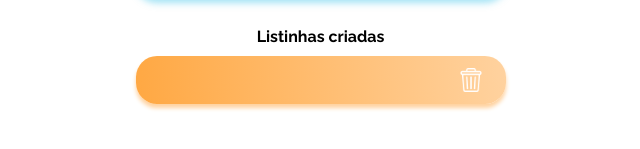
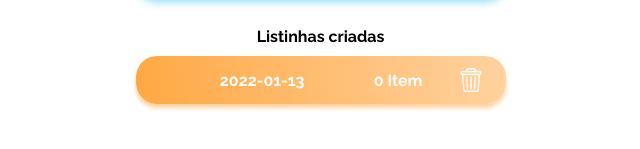
Before and after one commit to Wendellsg/listinha, a React (Create React App) app: page /listas in a window 1280 px wide. Both pictures are taken after a click on the element 795 px from the left and 139 px from the top of the page. Shown: the part 203-352 px from the top of the page, without its empty margins (327-967 px from the left). Built offline with nearby package versions, Linux system fonts and the light colour scheme.

Commit message:
Feat: removendo e reorganizando listas

```diff
--- a/src/components/CreatedList/CreatedList.js
+++ b/src/components/CreatedList/CreatedList.js
@@ -4,14 +4,29 @@ import { useNavigate } from "react-router-dom";
 
 
 export default function CreatedList(props){
+
+
+    const Quantity = props.listitens.itens.length
+    const Plural = ()=> {
+        if(Quantity<=1){
+            return 'Item'
+        }else{
+            return 'Itens'
+        }
+    }
+
+
     const navigate = useNavigate();
     return(
-        <div onClick={()=> navigate(`/lista/${props.id}`)} className='CreatedListContainer'>
-            <h3 style={{width: '150px', textAlign: 'left'}}>{props.listname}</h3>
-            {/* <h3>{props.listdate}</h3> */}
-             {/* <h3>{props.listitens}</h3> */}
+        <div className='CreatedListContainer'>
+            <div onClick={()=> navigate(`/lista/${props.id}`)} className='listLinkContainer'>
+            <h3   >{props.listname}</h3>
+                 <h3>{props.listdate.substring(0,10)}</h3>
+              <h3>{`${Quantity} ${Plural()}`}</h3>
+            </div>
+
             <div className='bin'>
-                <img src={Bin} alt='apagar'/>
+                <img src={Bin} alt='apagar' onClick={()=>props.removefunction(props.id)}/>
             </div>
         </div>
     )
--- a/src/components/CreatedList/CreatedList.styles.css
+++ b/src/components/CreatedList/CreatedList.styles.css
@@ -1,3 +1,4 @@
+
 .CreatedListContainer{
         transition: 300ms;
         display: flex;
@@ -16,6 +17,15 @@
 .CreatedListContainer:hover{
     transition: 300ms;
     transform: scale(1.1);
+}
+
+.listLinkContainer{
+    display: flex;
+    width: 80%;
+    height: 100%;
+    text-align: left;
+    align-items: center;
+    justify-content: space-between;
 }
 
 .bin{
--- a/src/screens/Lists/Lists.js
+++ b/src/screens/Lists/Lists.js
@@ -10,9 +10,7 @@ export default function Lists(){
     const [update, setUpdate] = useState(0)
 
 
-    const ListsCreateds = listsData.map((createdlist)=>
-        <CreatedList  key={createdlist.id} listname={createdlist.name} listdate={createdlist.created} id={createdlist.id}/* listitens={createdlist.Itens} *//>
-    )
+
 
     function getLocalLists(){
       const listdata = localStorage.getItem('Listas')
@@ -23,12 +21,32 @@ export default function Lists(){
       }
     }
 
+    function SaveLocalList(){
+      localStorage.setItem('Listas', JSON.stringify(listsData))
+      const listupdate = localStorage.getItem('Listas')
+      setListsData(JSON.parse(listupdate))
+  }
+
+    const RemoveList = (listID)=>{
+      //console.log('Vou remover a lista: ' + listID )
+      const index = listsData.findIndex(list => list.id === parseInt(listID))
+      let novoarray = listsData
+      novoarray.splice(index,1);
+      setListsData(novoarray)
+      SaveLocalList()
+      setUpdate(Date.now)
+    }
+
+    const ListsCreateds = listsData.map((createdlist)=>
+    <CreatedList  key={createdlist.id} removefunction={RemoveList} listname={createdlist.name} listdate={createdlist.created} id={createdlist.id} listitens={createdlist}/>
+)
+
     useEffect(()=>{
         getLocalLists()
     },[update])
 
     const Verification = ()=>{
-      if(listsData!== undefined)
+      if(listsData!== undefined||null)
       {
         return ListsCreateds
 
```
